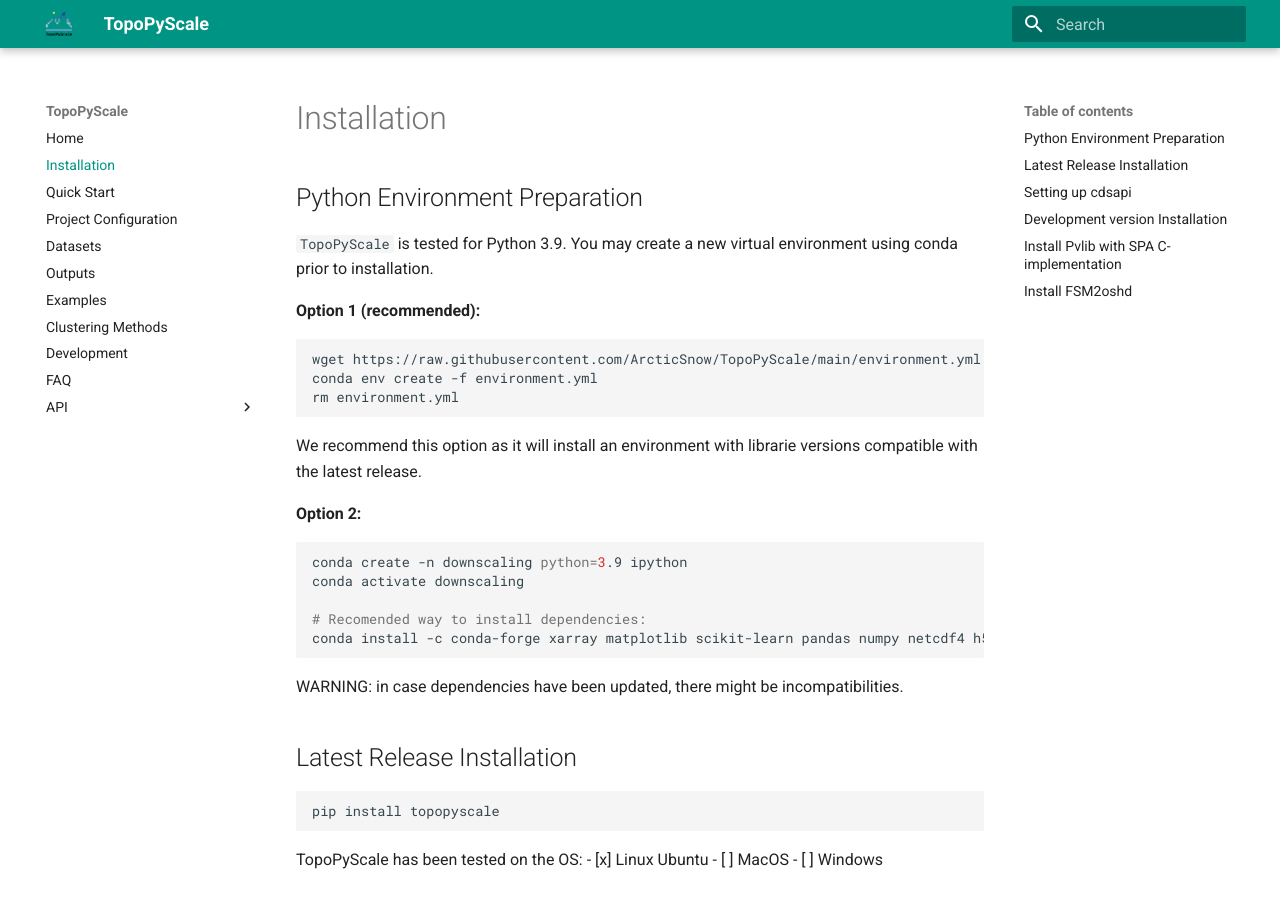
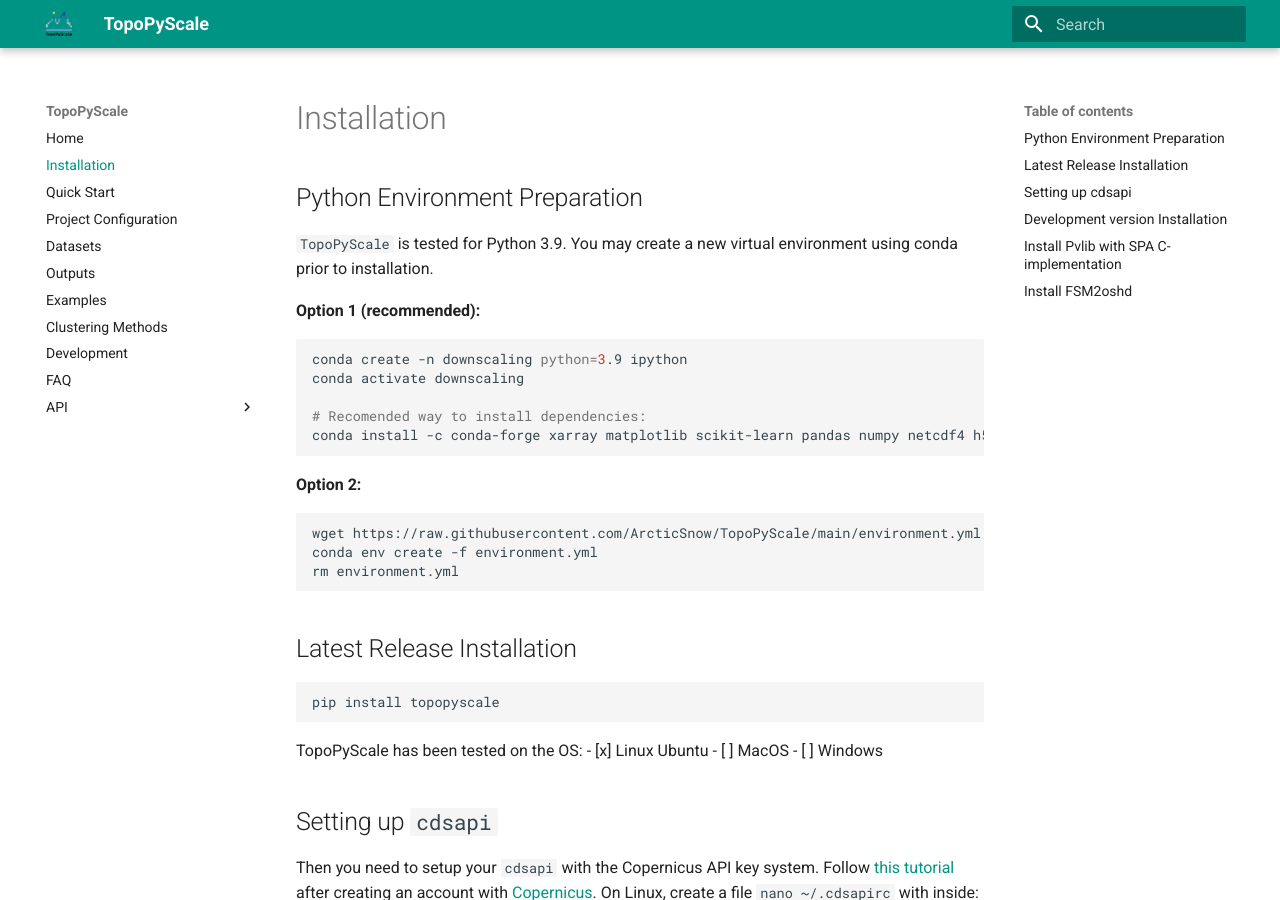
Before and after one commit to ArcticSnow/TopoPyScale_Documentation, an MkDocs documentation site: the page built from docs/01_install.md, in a window 1280 px wide and 900 px high. Built offline with MkDocs 1.6.1 and Material for MkDocs 9.7.7, drawn with Linux system fonts in a browser that asks for light colours.

Commit message:
Update 01_install.md

````diff
--- a/docs/01_install.md
+++ b/docs/01_install.md
@@ -5,21 +5,19 @@
 
 **Option 1 (recommended):**
 ```bash
-wget https://raw.githubusercontent.com/ArcticSnow/TopoPyScale/main/environment.yml
-conda env create -f environment.yml
-rm environment.yml
-```
-We recommend this option as it will install an environment with librarie versions compatible with the latest release.
-
-**Option 2:**
-```bash
 conda create -n downscaling python=3.9 ipython
 conda activate downscaling
 
 # Recomended way to install dependencies:
 conda install -c conda-forge xarray matplotlib scikit-learn pandas numpy netcdf4 h5netcdf rasterio pyproj dask
 ```
-WARNING: in case dependencies have been updated, there might be incompatibilities.
+
+**Option 2:**
+```bash
+wget https://raw.githubusercontent.com/ArcticSnow/TopoPyScale/main/environment.yml
+conda env create -f environment.yml
+rm environment.yml
+```
 
 ## Latest Release Installation
 
````
